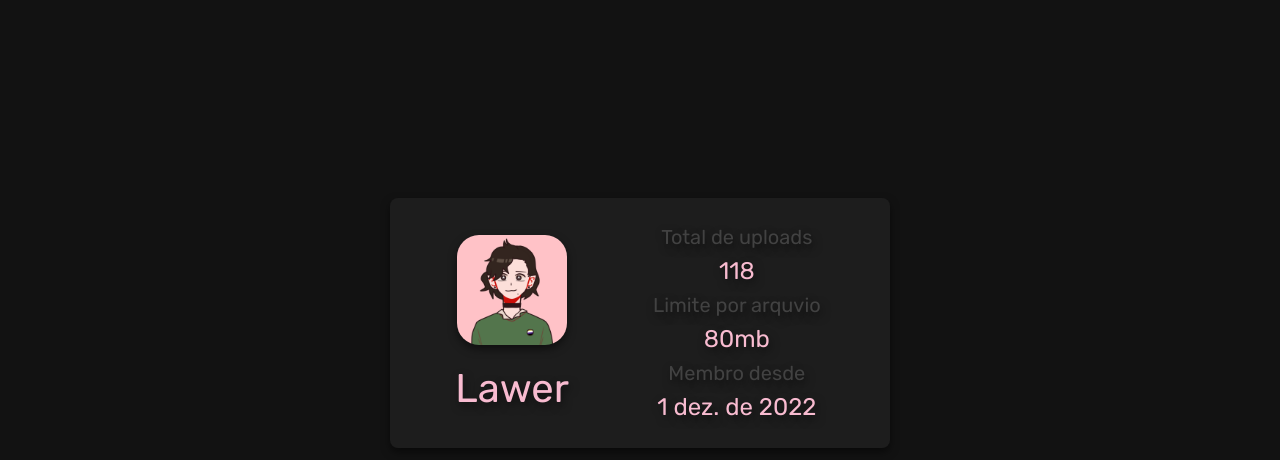
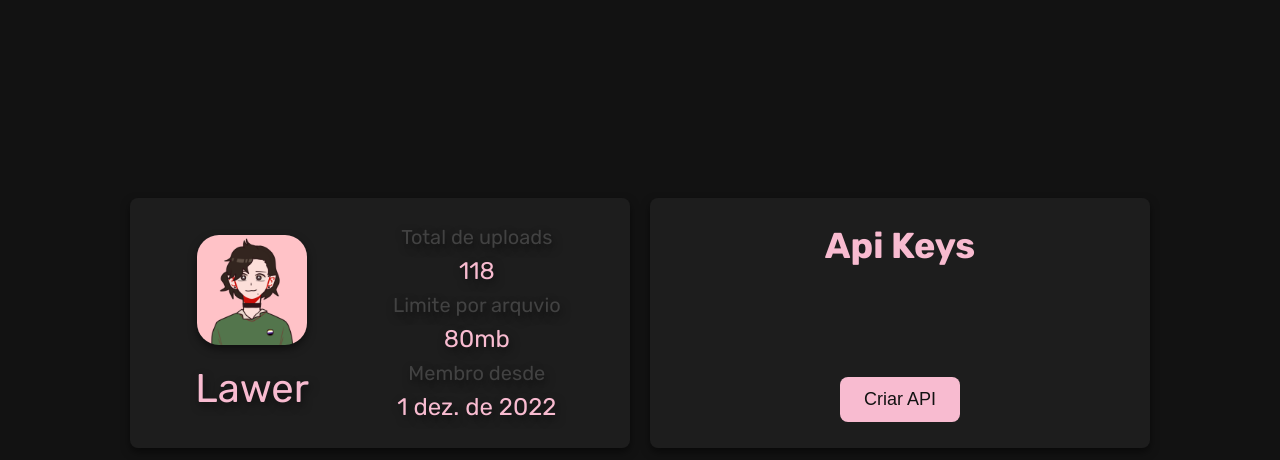
Before and after one commit to la-wer/lawer-uploads, a website: page conta.html in a window 1280 px wide. Shown: the part 112-572 px from the top of the page. Drawn offline with nearby package versions, Linux system fonts and the light colour scheme.

Commit message:
API keys criado

```diff
--- a/conta.css
+++ b/conta.css
@@ -5,6 +5,12 @@
     --corCinzaClaro: #424242;
     --corBranco: #FFFFFF;
     --corRosaEscuro: #EC407A;
+}
+
+#cima {
+    display: flex;
+    flex-direction: row;
+    gap: 20px ;
 }
 
 #conta {
@@ -65,3 +71,47 @@
     color: var(--corRosa);
     font-size: 24px;
 }
+
+#api {
+    background-color: var(--corCinzaMedio);
+    width: 500px;
+    height: 250px;
+    box-shadow: 0 4px 8px rgba(0, 0, 0, 0.5);
+    border-radius: 8px;
+    display: flex;
+    justify-content: center;
+    align-items: center;
+    margin-top: 70px;
+    font-family: "Rubik", sans-serif;
+    font-weight: 400;
+    font-style: normal;
+    color: var(--corRosa);
+    flex-direction: column;
+    font-size: 24px;
+    gap: 110px;
+}
+
+#api h2 {
+    margin: 0px;
+}
+
+#api button {
+    display: flex;
+    width: 120px;
+    padding: 12px;
+    background: linear-gradient(180deg, var(--corRosa) 50%, var(--corRosaEscuro) 50%);
+    background-size: 100% 200%;
+    color: var(--corCinzaEscuro);
+    align-items: center;
+    justify-content: center;
+    font-size: 18px;
+    border: none;
+    border-radius: 8px;
+    cursor: pointer;
+    transition: background-position 0.2s ease-in-out, color 0.4s ease;
+}
+
+#api button:hover {
+    background-position: 0 100%;
+    color: var(--corCinzaEscuro);
+}
--- a/conta.html
+++ b/conta.html
@@ -39,6 +39,10 @@
                 <p class="molde">1 dez. de 2022</p>
             </div>
         </div>
+        <div id="api">
+            <h2>Api Keys</h2>
+            <button>Criar API</button>
+        </div>
     </div>
     <script type="module" src="https://unpkg.com/ionicons@7.1.0/dist/ionicons/ionicons.esm.js"></script>
     <script nomodule src="https://unpkg.com/ionicons@7.1.0/dist/ionicons/ionicons.js"></script>
```
